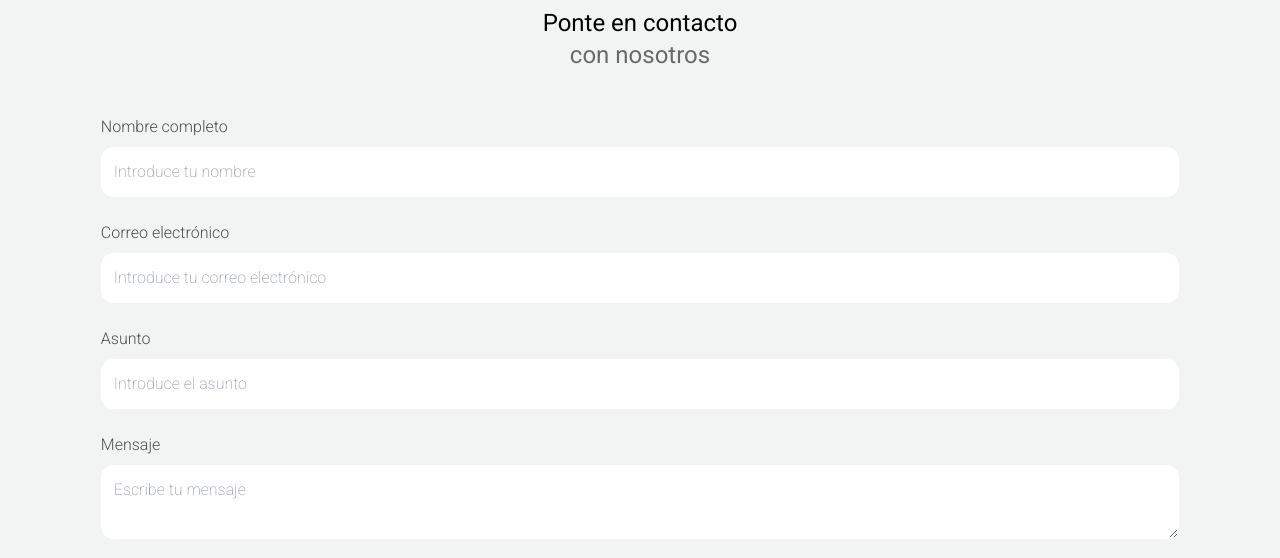
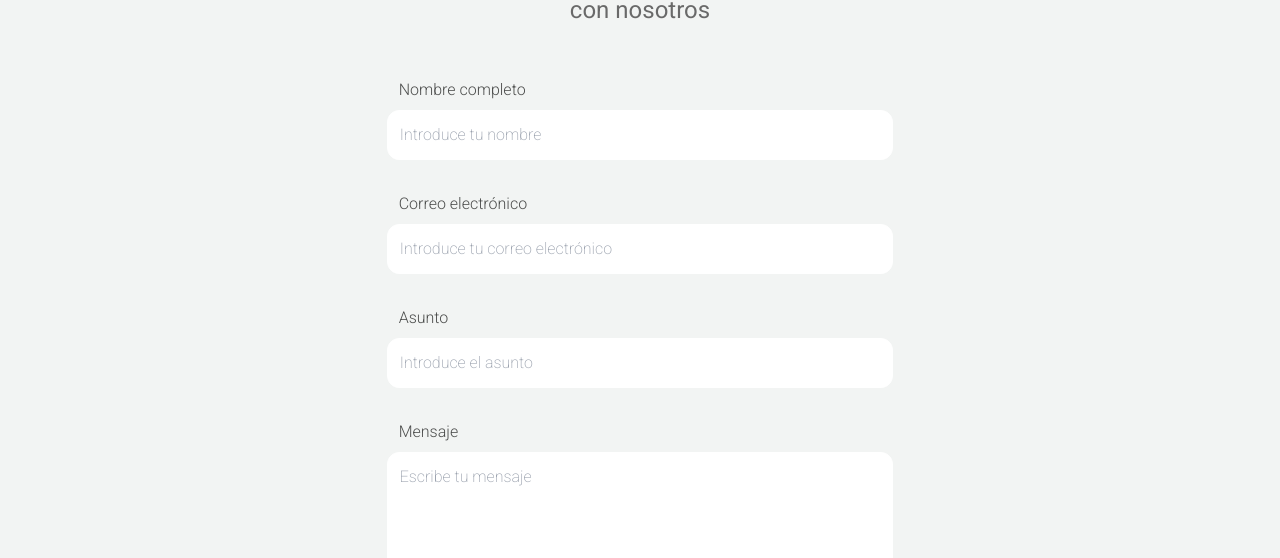
Before and after one commit to kvi-ki/explinsolutions, a Next.js app: page / in a window 1280 px wide. Shown: the part 2022-2580 px from the top of the page. Built offline with nearby package versions, Linux system fonts and the light colour scheme.

Commit message:
style: make form responsive

```diff
--- a/src/components/contactForm/ContactForm.tsx
+++ b/src/components/contactForm/ContactForm.tsx
@@ -2,12 +2,13 @@ import FormField from './Input/Input';
 
 export default function ContactForm() {
   return (
-    <form className="p-[6vw] bg-lightGray xl:rounded-xl">
+    <form className="p-8 mb-10 bg-lightGray xl:rounded-xl">
       <h2 className="pt-6 text-center text-gray text-largeFontSize lg:pt-12">
-        <span className='text-black'>Ponte en contacto</span>
-        <br />con nosotros
+        <span className="text-black">Ponte en contacto</span>
+        <br />
+        con nosotros
       </h2>
-      <div className="py-5">
+      <div className="py-5 mx-auto md:w-5/6 lg:w-5/12">
         <FormField
           inputData={{
             name: 'name',
--- a/src/components/contactForm/Input/Input.css
+++ b/src/components/contactForm/Input/Input.css
@@ -2,11 +2,11 @@
 
 @layer components {
   .field {
-    @apply flex flex-col gap-2 m-6;
+    @apply flex flex-col gap-2 my-8;
   }
 
   .label {
-    @apply text-darkGray text-baseFontSize font-lightWeight;
+    @apply pl-3 text-darkGray text-baseFontSize font-lightWeight;
   }
 
   .input {
--- a/src/components/contactForm/Input/Input.tsx
+++ b/src/components/contactForm/Input/Input.tsx
@@ -16,7 +16,7 @@ export default function FormField({ inputData }: { inputData: InputProps }) {
 
       {inputData.name === 'message' && (
         <textarea
-          className="input focus:outline-none focus:border-green"
+          className="input h-44 focus:outline-none focus:border-green"
           id={inputData.name}
           placeholder={inputData.placeholder}
           required
```
